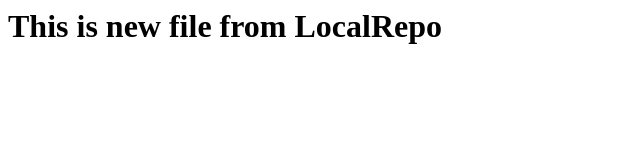
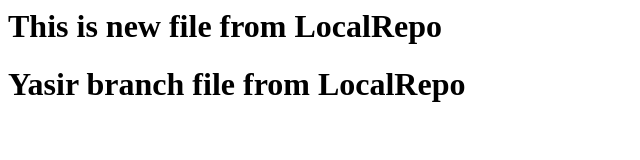
Before and after one commit to YasirAzam6/LocalRepo, a plain HTML site: page index.html in a window 1280 px wide. Shown: the whole page, without its empty margins (0-640 px from the left). Drawn offline with Linux system fonts and the light colour scheme.

Commit message:
Change from Yasir Branch

```diff
--- a/index.html
+++ b/index.html
@@ -1 +1,2 @@
 <h1>This is new file from LocalRepo</h1>
+<h1>Yasir branch file from LocalRepo</h1>
```
